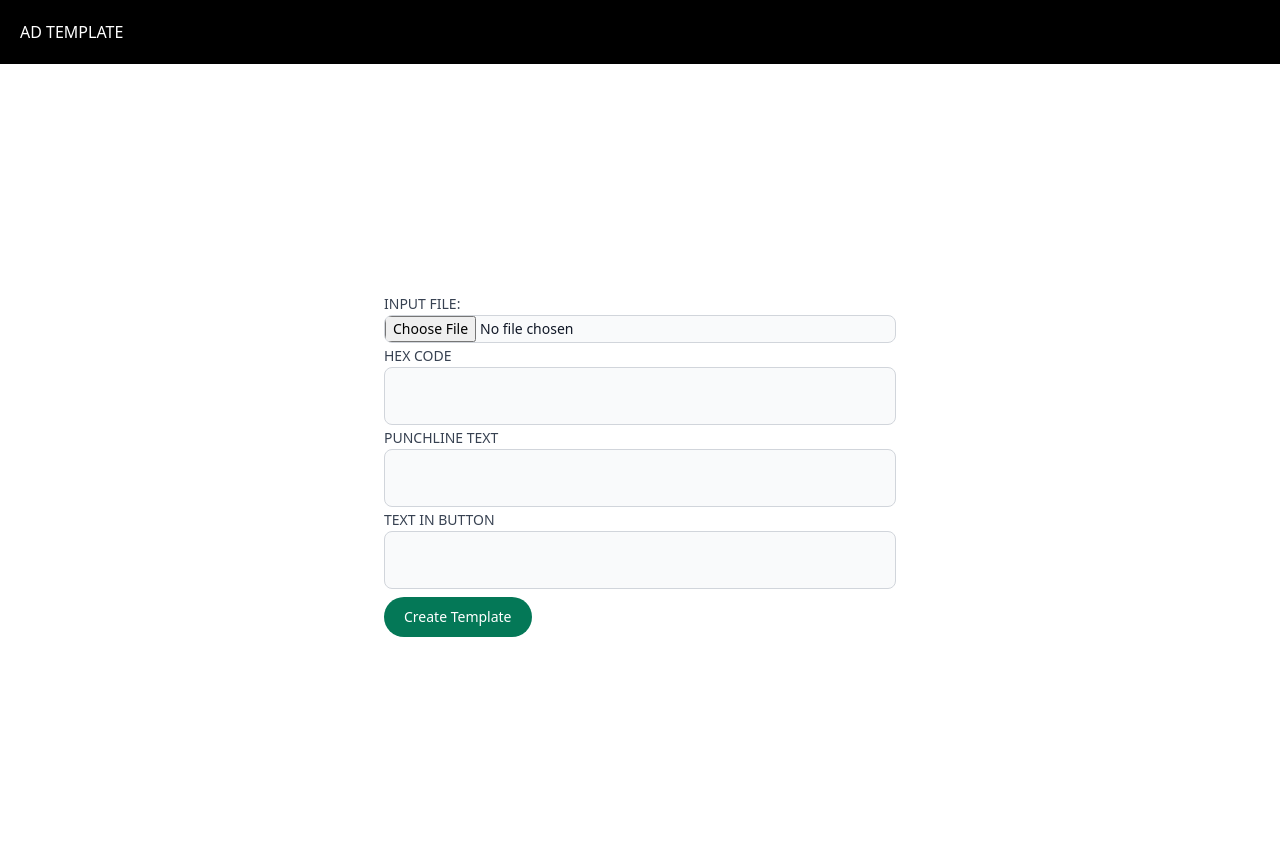
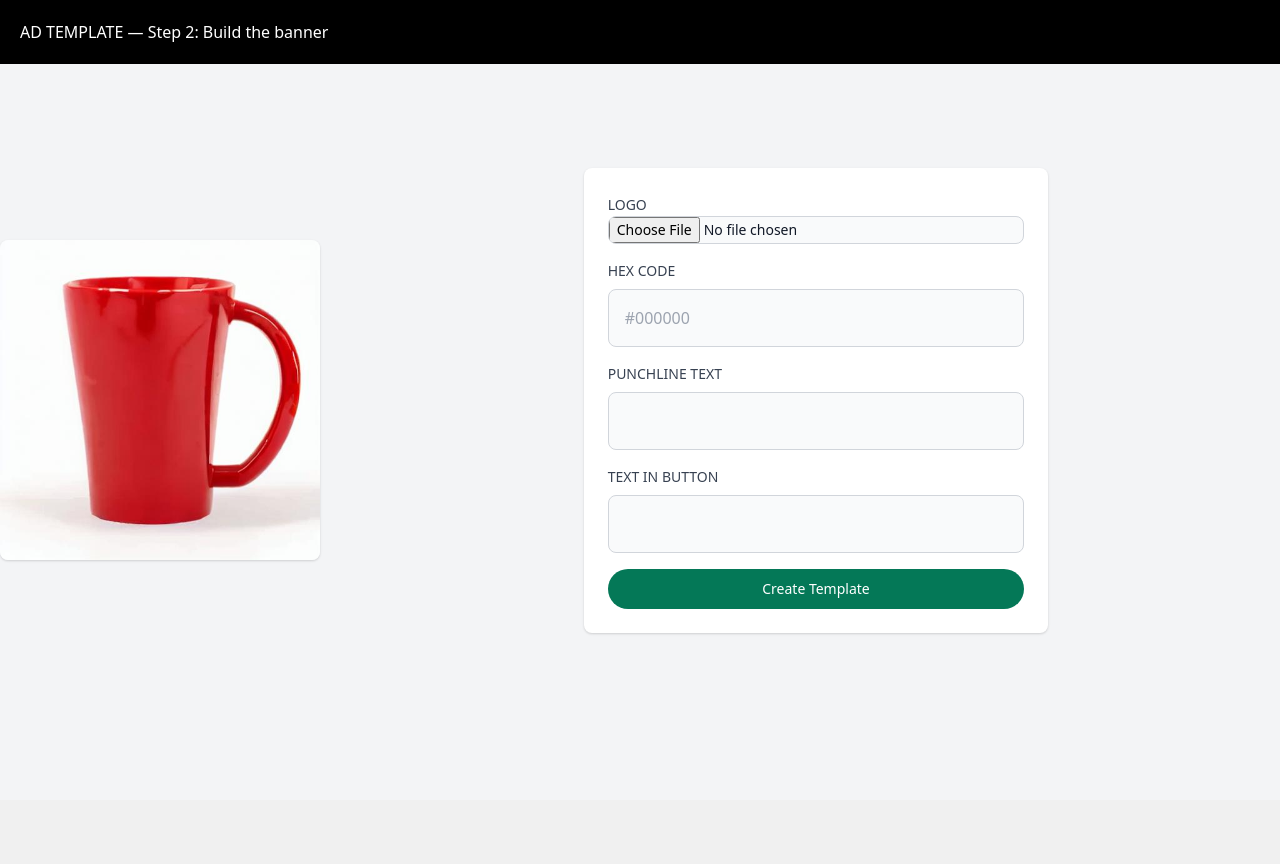
Before and after one commit to vxkram/ad_template, a FastAPI app: page /get_output_template in a window 1280 px wide. After the commit the page ends 634 px from the top, so only its background shows below. Run offline with FastAPI, Linux system fonts and the light colour scheme; parts of the project's set-up code (start-up, migrations or seed data) failed here and were passed over.

Commit message:
Add image previews and a loading indicator to the upload forms
Step 1 now shows a live preview of the selected photo and disables
the submit button with 'Generating...' while Stable Diffusion runs
(previously the only feedback was the browser's default form-submit
spinner). Step 2 now shows the stylized image from step 1 next to
the banner form, so you can see what you're compositing with instead
of guessing.

```diff
--- a/app/templates/get_template.html
+++ b/app/templates/get_template.html
@@ -3,8 +3,7 @@
 	<head>
 		<meta charset="UTF-8" />
 		<meta name="viewport" content="width=device-width, initial-scale=1.0" />
-		<title>N.A</title>
-		<!-- Tailwind CSS CDN -->
+		<title>Ad Template &mdash; Step 2</title>
 		<link
 			href="https://cdn.jsdelivr.net/npm/tailwindcss@2.2.19/dist/tailwind.min.css"
 			rel="stylesheet"
@@ -18,19 +17,23 @@
 			}
 		</style>
 	</head>
-	<body>
-		<div class="bg-black p-5 fixed-top">
-			<p class="text-white cursor-pointer">AD TEMPLATE</p>
+	<body class="bg-gray-100">
+		<div class="bg-black p-5 fixed top-0 left-0 w-full">
+			<p class="text-white cursor-pointer">AD TEMPLATE &mdash; Step 2: Build the banner</p>
 		</div>
-		<div class="flex justify-center items-center min-h-screen">
+		<div class="flex justify-center items-center min-h-screen gap-8">
+			<img
+				src="/images/image_createdx.jpg?v={{ cache_bust }}"
+				alt="Your stylized image"
+				class="rounded-lg shadow max-w-xs"
+			/>
 			<form
 				action="/output_template"
 				method="post"
 				enctype="multipart/form-data"
-				class="max-w-lg mx-auto"
+				class="max-w-lg mx-auto bg-white p-6 rounded-lg shadow"
 			>
-				<!-- <div>   -->
-				<label for="img_file" class="form-label">INPUT FILE:</label>
+				<label for="img_file" class="form-label">LOGO</label>
 				<input
 					type="file"
 					name="logo"
@@ -38,37 +41,35 @@
 					id="img_file"
 					class="w-full text-sm text-gray-900 border border-gray-300 rounded-lg cursor-pointer bg-gray-50"
 				/>
-				<!-- </div> -->
-				<!-- <div> -->
-				<label for="hex" class="form-label">HEX CODE</label>
+
+				<label for="hex" class="form-label mt-4 block">HEX CODE</label>
 				<input
 					type="text"
 					id="hex"
 					name="hex"
+					placeholder="#000000"
 					class="w-full p-4 text-gray-900 border border-gray-300 rounded-lg bg-gray-50 sm:text-md"
 				/>
-				<!-- </div> -->
-				<!-- <div> -->
-				<label for="punchline_text" class="form-label">PUNCHLINE TEXT</label>
+
+				<label for="punchline_text" class="form-label mt-4 block">PUNCHLINE TEXT</label>
 				<input
 					type="text"
 					id="punchline_text"
 					name="punchline_text"
 					class="w-full p-4 text-gray-900 border border-gray-300 rounded-lg bg-gray-50 sm:text-md"
 				/>
-				<!-- </div> -->
-				<!-- <div> -->
-				<label for="button_text" class="form-label">TEXT IN BUTTON</label>
+
+				<label for="button_text" class="form-label mt-4 block">TEXT IN BUTTON</label>
 				<input
 					type="text"
 					id="button_text"
 					name="button_text"
 					class="w-full p-4 text-gray-900 border border-gray-300 rounded-lg bg-gray-50 sm:text-md"
 				/>
-				<!-- </div> -->
+
 				<button
 					type="submit"
-					class="text-white bg-green-700 hover:bg-green-800 font-medium rounded-full text-sm px-5 py-2.5 text-center mt-2"
+					class="text-white bg-green-700 hover:bg-green-800 font-medium rounded-full text-sm px-5 py-2.5 text-center mt-4 w-full"
 				>
 					Create Template
 				</button>
```
Also changed, not shown: app/templates/getimg2img.html (+42 -16 lines).
